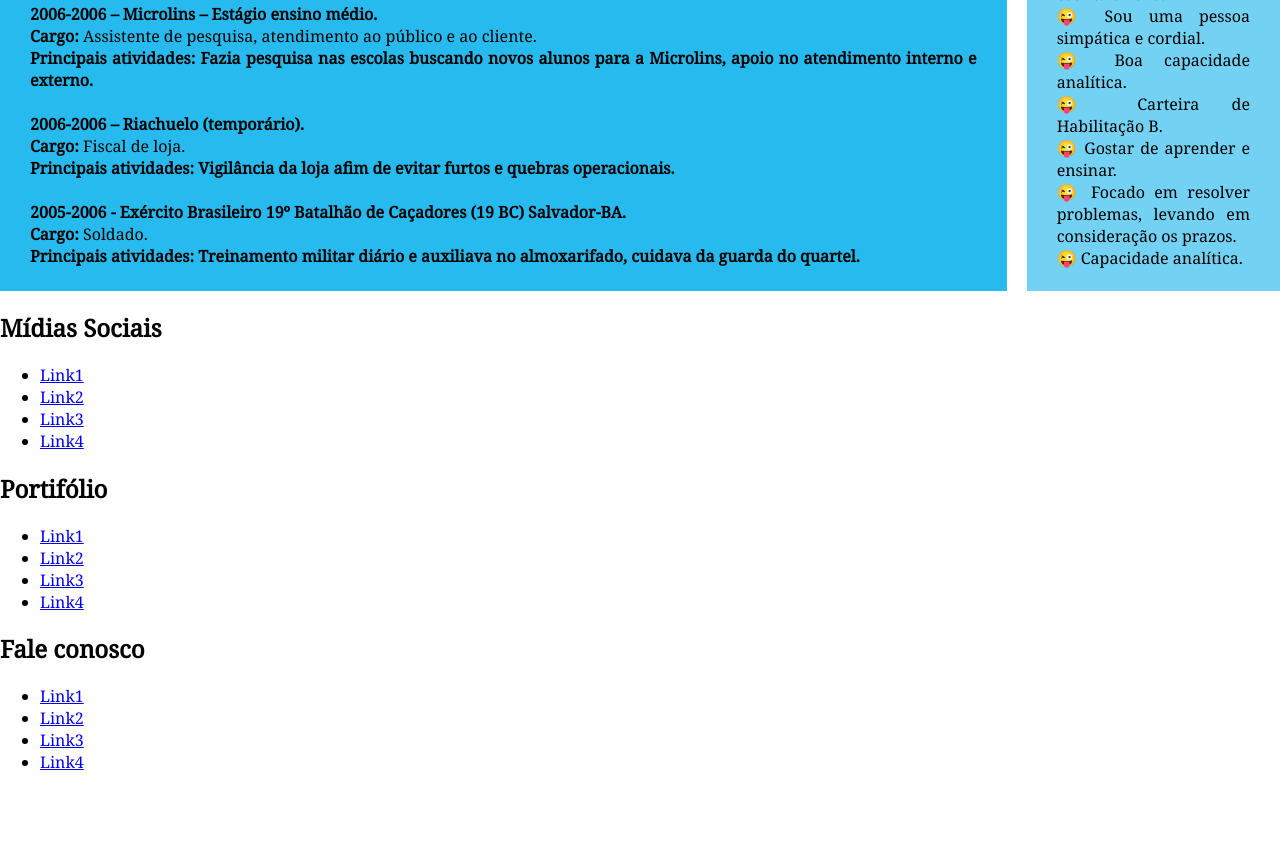
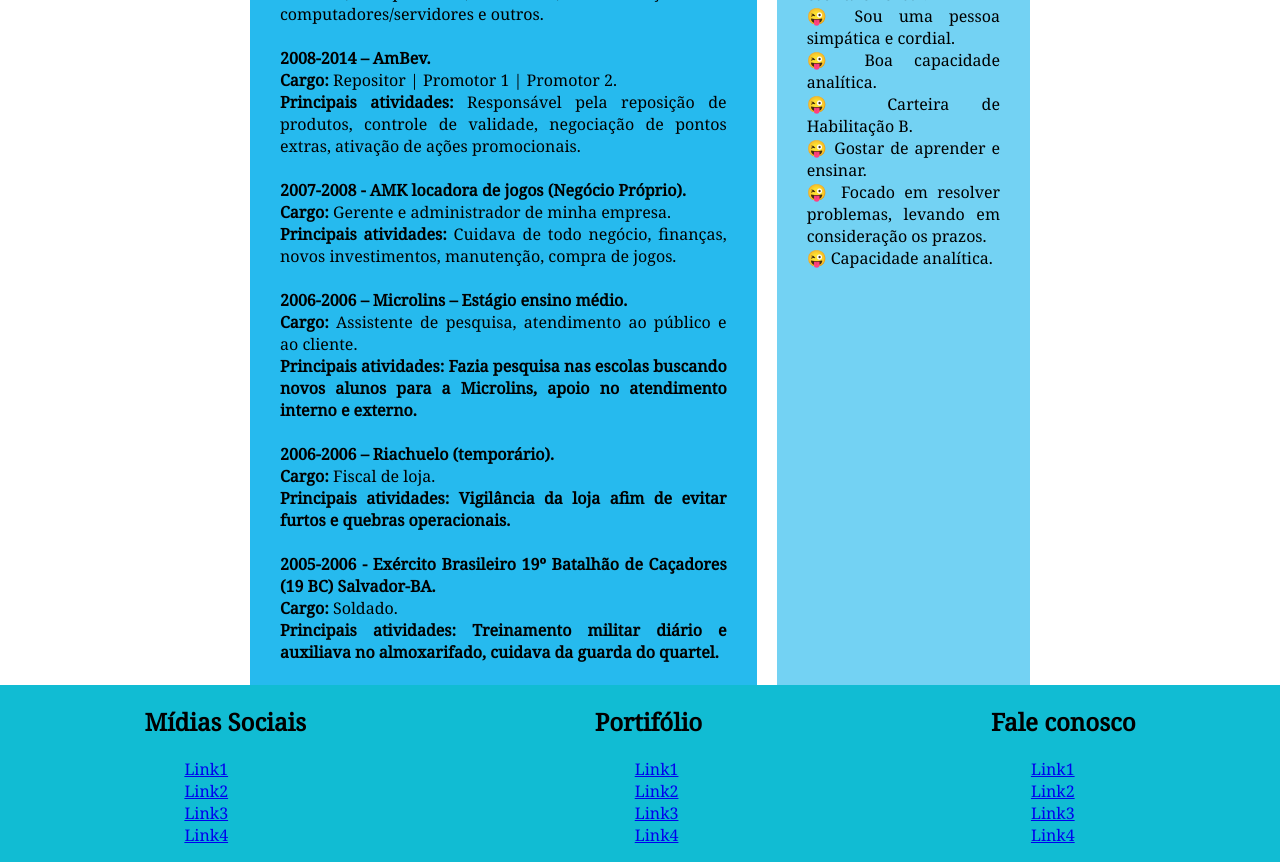
Before and after one commit to amsbogea/pagina_pessoal_2, a plain HTML site: page index.html in a window 1280 px wide. Shown: the part 880-1742 px from the top of the page. Before the commit the page ends 1669 px from the top, so only its background shows below. Drawn offline with Linux system fonts and the light colour scheme.

Commit message:
Remoção do  footer no conteainer

```diff
--- a/css/style.css
+++ b/css/style.css
@@ -8,7 +8,9 @@ body {
 
 
 #container {
-    margin: 0 auto;
+    /*margin: 0 auto;*/
+    padding-left: 250px;
+    padding-right: 250px;
 }
 .menu-nav {
    padding: 10px;
@@ -26,12 +28,11 @@ body {
     align-items: center;
 }
 
-.menu-nav a {
+.menu-nav a  {
 
     margin-right: 10px;
     text-decoration: none;
     color: black;
-
 
  }
 
@@ -90,37 +91,40 @@ h1 {
 .segundo h3{
     text-align: center;
     margin: 20px;
-
-
-#rodape {
-    /*background-color: rgb(255, 244, 224);*/
-    background-color: red;
-}
-
-.footer1 {
-    border: 5px solid red;
-    display: flex;
-    flex-direction: row;
-    flex-wrap: wrap;
-    justify-content: space-between;
-    align-items: center;
 }
 
 
 
-.footer2 {
-    border: 5px solid red;
+.rodape {
+    /*background-color: rgb(255, 244, 224);*/
+    background-color: rgb(17, 188, 211);
+    }
+
+.footer-pai{
     display: flex;
-    flex-direction: row;
-    flex-wrap: wrap;
-    justify-content: space-between;
-    align-items: center;
+    width: 100%;
+    justify-content: space-around;
+
 }
-.footer3 {
-    border: 5px solid red;
-    display: flex;
-    flex-direction: row;
-    flex-wrap: wrap;
-    justify-content: space-between;
-    align-items: center;
+
+.footer1  ul {
+   list-style: none;
+   text-decoration: none;
+   color: black;
+
 }
+
+
+
+.footer2 ul{
+    list-style: none;
+    text-decoration: none;
+    color: black;
+
+}
+.footer3 ul{
+    list-style: none;
+    text-decoration: none;
+    color: black;
+
+}
--- a/index.html
+++ b/index.html
@@ -100,7 +100,11 @@
             </aside>
         </main>
 
-        <footer id="rodape">
+
+    </div>
+
+    <div class="rodape">
+        <footer>
             <div class="footer-pai">
                 <div class="footer1">
                     <h2>Mídias Sociais</h2>
```
Also changed, not shown: 1 other file.
